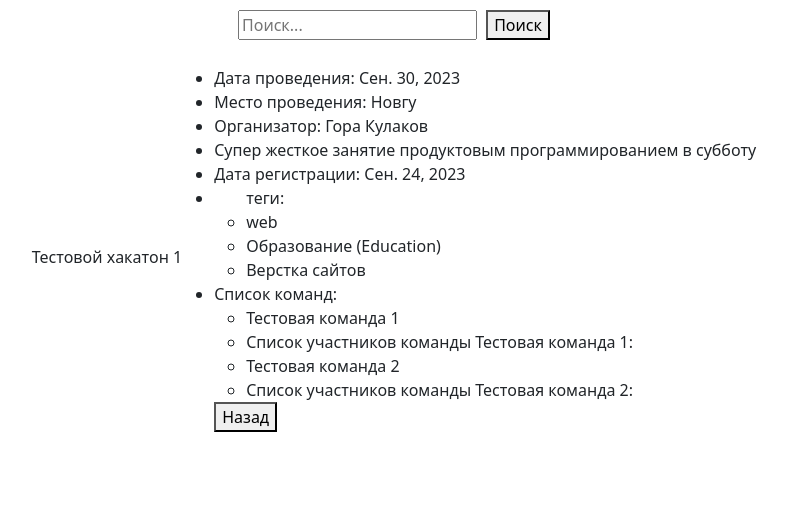
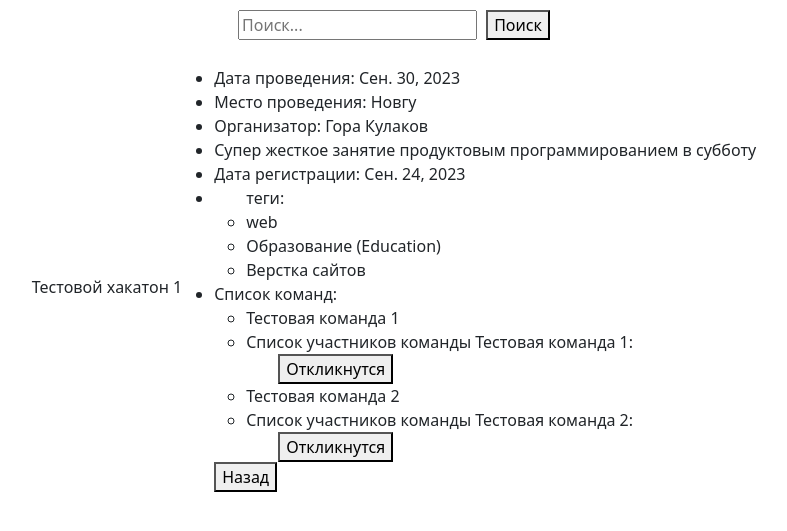
Before and after one commit to LunaAlicor/hackathons, a Django app: page /event/1/ in a window 1280 px wide. Shown: the part 79-610 px from the top of the page, without its empty margins (246-1033 px from the left). Run offline with Django 3.2, Linux system fonts and the light colour scheme; data comes from the database, SQL or seed files in the repository.

Commit message:
Update event_detail.html

```diff
--- a/Service for hackathons/hackathon/main/templates/main/event_detail.html
+++ b/Service for hackathons/hackathon/main/templates/main/event_detail.html
@@ -27,6 +27,7 @@
                         {% for member in team.members.all %}
                             <li>{{ member.username }}</li>
                         {% endfor %}
+                        <button>Откликнутся</button>
                     </ul>
                 </li>
             {% endfor %}
```
